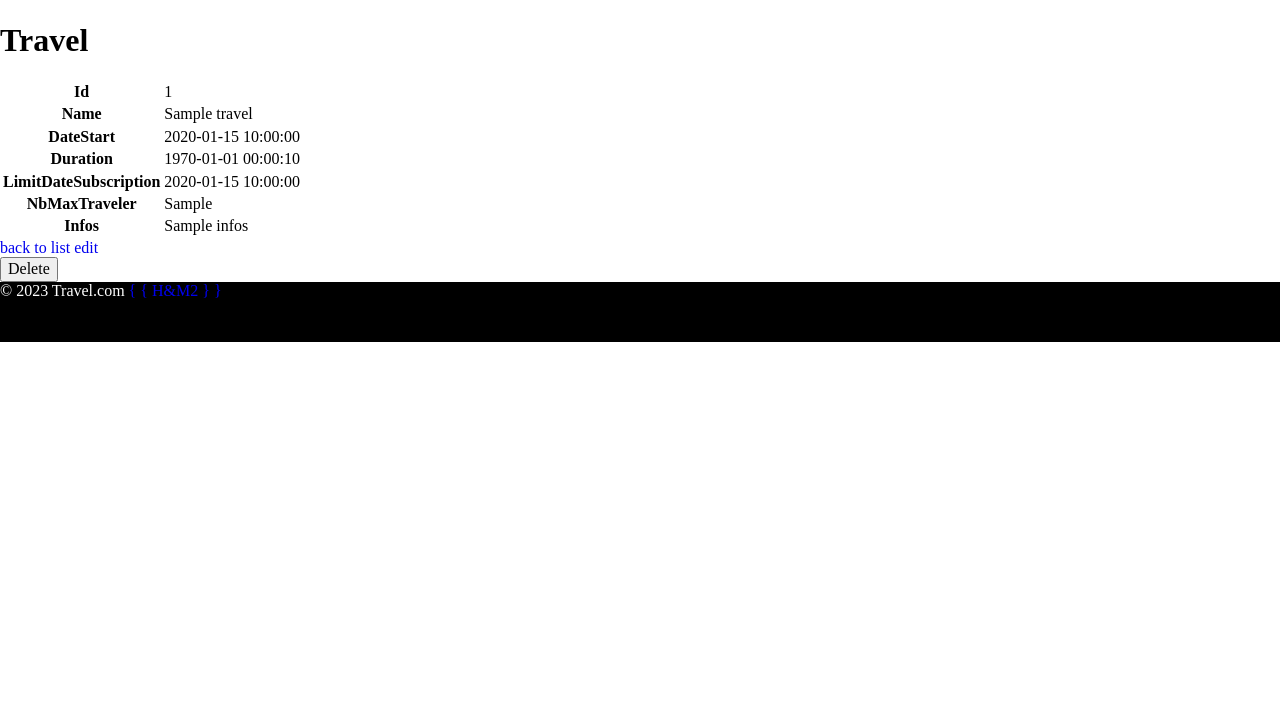
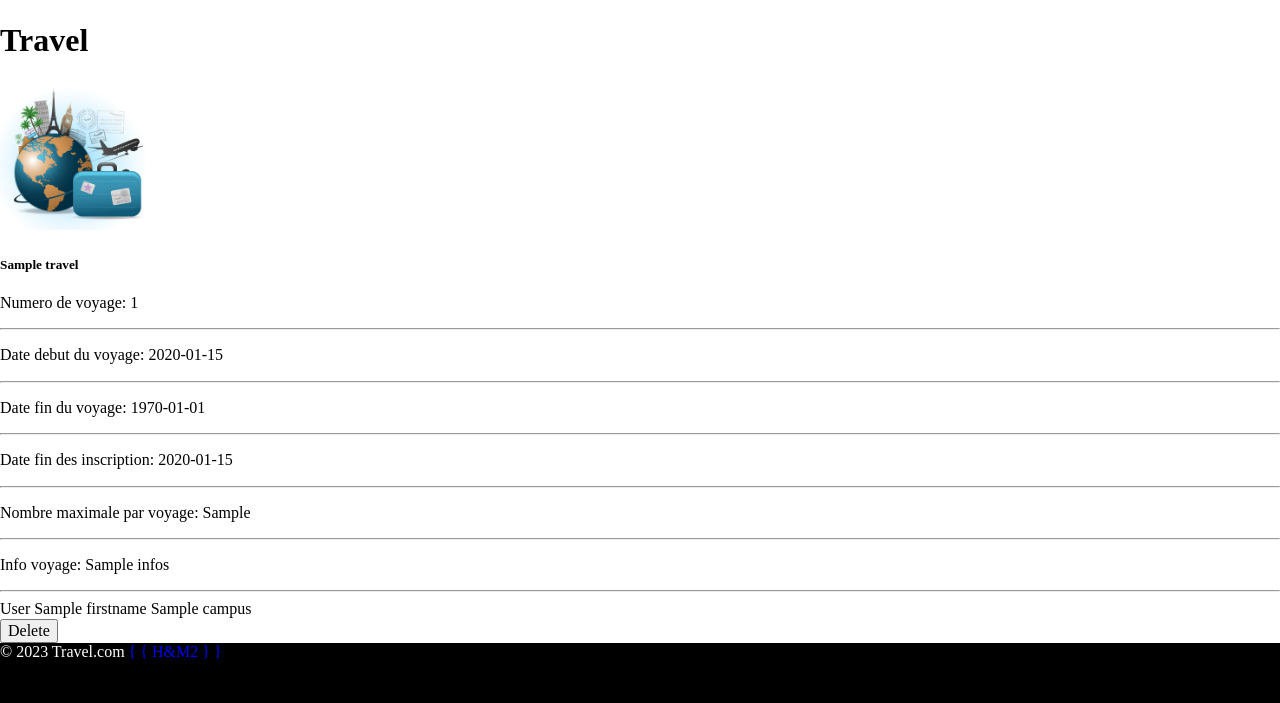
Before and after one commit to Mfail4562/ProjetSortir, a Symfony app: template templates/travel/show.html.twig in a window 1280 px wide. Shown: the part 127-830 px from the top of the page. Before the commit the page ends 469 px from the top, so only its background shows below. Run offline with Twig, Linux system fonts and the light colour scheme; the template is opened without the code that fills it: most values are stand-ins (such as "Sample title", 1, 10 or a date in 2020); some libraries are stand-ins or nearby versions.

Commit message:
travelController
debut form pour le travel controller

```diff
--- a/templates/travel/index.html.twig
+++ b/templates/travel/index.html.twig
@@ -3,7 +3,6 @@
 {% block title %}Travel index{% endblock %}
 
 {% block body %}
-
     <h1 class="text-center">Travel index</h1>
         <section>
             <div class="container py-5">
@@ -13,8 +12,8 @@
                     <div class="col-lg-4">
                         <div class="card mb-4 border-white">
                             <div class="card-body ">
-                                <img src="assets/img/illustration.jpg"
-                                        alt="avatar" class="rounded-circle img-fluid">
+                                <img src="{{ asset('img/travelLogo/illustration.jpg') }}"
+                                        alt="avatar-center" class="rounded-circle img-fluid" class="center" style="width:150px">
                                 <h5 class="my-3">{{ travel.name }}</h5>
                                 <p class="text-muted mb-1">Numero de voyage: {{ travel.id }}</p><hr />
                                 <p class="text-muted mb-1">Date debut du voyage: {{ travel.dateStart ? travel.dateStart|date('Y-m-d ') : ''}}</p><hr />
--- a/templates/travel/show.html.twig
+++ b/templates/travel/show.html.twig
@@ -4,43 +4,28 @@
 
 {% block body %}
     <h1>Travel</h1>
-
-    <table class="table">
-        <tbody>
-            <tr>
-                <th>Id</th>
-                <td>{{ travel.id }}</td>
-            </tr>
-            <tr>
-                <th>Name</th>
-                <td>{{ travel.name }}</td>
-            </tr>
-            <tr>
-                <th>DateStart</th>
-                <td>{{ travel.dateStart ? travel.dateStart|date('Y-m-d H:i:s') : '' }}</td>
-            </tr>
-            <tr>
-                <th>Duration</th>
-                <td>{{ travel.duration ? travel.duration|date('Y-m-d H:i:s') : '' }}</td>
-            </tr>
-            <tr>
-                <th>LimitDateSubscription</th>
-                <td>{{ travel.limitDateSubscription ? travel.limitDateSubscription|date('Y-m-d H:i:s') : '' }}</td>
-            </tr>
-            <tr>
-                <th>NbMaxTraveler</th>
-                <td>{{ travel.nbMaxTraveler }}</td>
-            </tr>
-            <tr>
-                <th>Infos</th>
-                <td>{{ travel.infos }}</td>
-            </tr>
-        </tbody>
-    </table>
-
-    <a href="{{ path('app_travel_index') }}">back to list</a>
-
-    <a href="{{ path('app_travel_edit', {'id': travel.id}) }}">edit</a>
-
-    {{ include('travel/_delete_form.html.twig') }}
+        <div class="container py-5">
+            <div class="row">
+                <div class="card border-white">
+                    <img src="{{ asset('img/travelLogo/illustration.jpg') }}" alt="avatar-center" class="rounded-circle img-fluid" style="width:150px">
+                    <h5 class="my-3">{{ travel.name }}</h5>
+                    <p class="text-muted mb-1">Numero de voyage: {{ travel.id }}</p><hr />
+                    <p class="text-muted mb-1">Date debut du voyage: {{ travel.dateStart ? travel.dateStart|date('Y-m-d ') : ''}}</p><hr />
+                    <p class="text-muted mb-1">Date fin du voyage: {{ travel.duration ? travel.duration|date('Y-m-d ') : '' }}</p><hr />
+                    <p class="text-muted mb-1">Date fin des inscription: {{ travel.limitDateSubscription ? travel.limitDateSubscription|date('Y-m-d ') : '' }}</p><hr />
+                    <p class="text-muted mb-1">Nombre maximale par voyage: {{ travel.nbMaxTraveler }}</p><hr />
+                    <p class="text-muted mb-1">Info voyage: {{ travel.infos }}</p><hr/>
+                    {% for subscriptionedTravelers in travel %}
+                        <tr>
+                            <td>{{ subscriptionedTravelers.lastname }} {{ subscriptionedTravelers.firstname }}</td>
+                            <td>{{ subscriptionedTravelers.campus }} </td>
+                        </tr>
+                    {% endfor %}
+                    <div class="card-body text-center">
+                        <a class="btn btn-secondary m-2 my-sm-0 text-muted mb-1"
+                        {{ include('travel/_delete_form.html.twig') }}</a>
+                    </div>
+                </div>
+            </div>
+        </div>
 {% endblock %}
```
Also changed, not shown: src/Controller/TravelController.php (+33 -2 lines), templates/travel/register.html.twig (added, +12 -0 lines), public/img/travelLogo/illustration.jpg (added).
